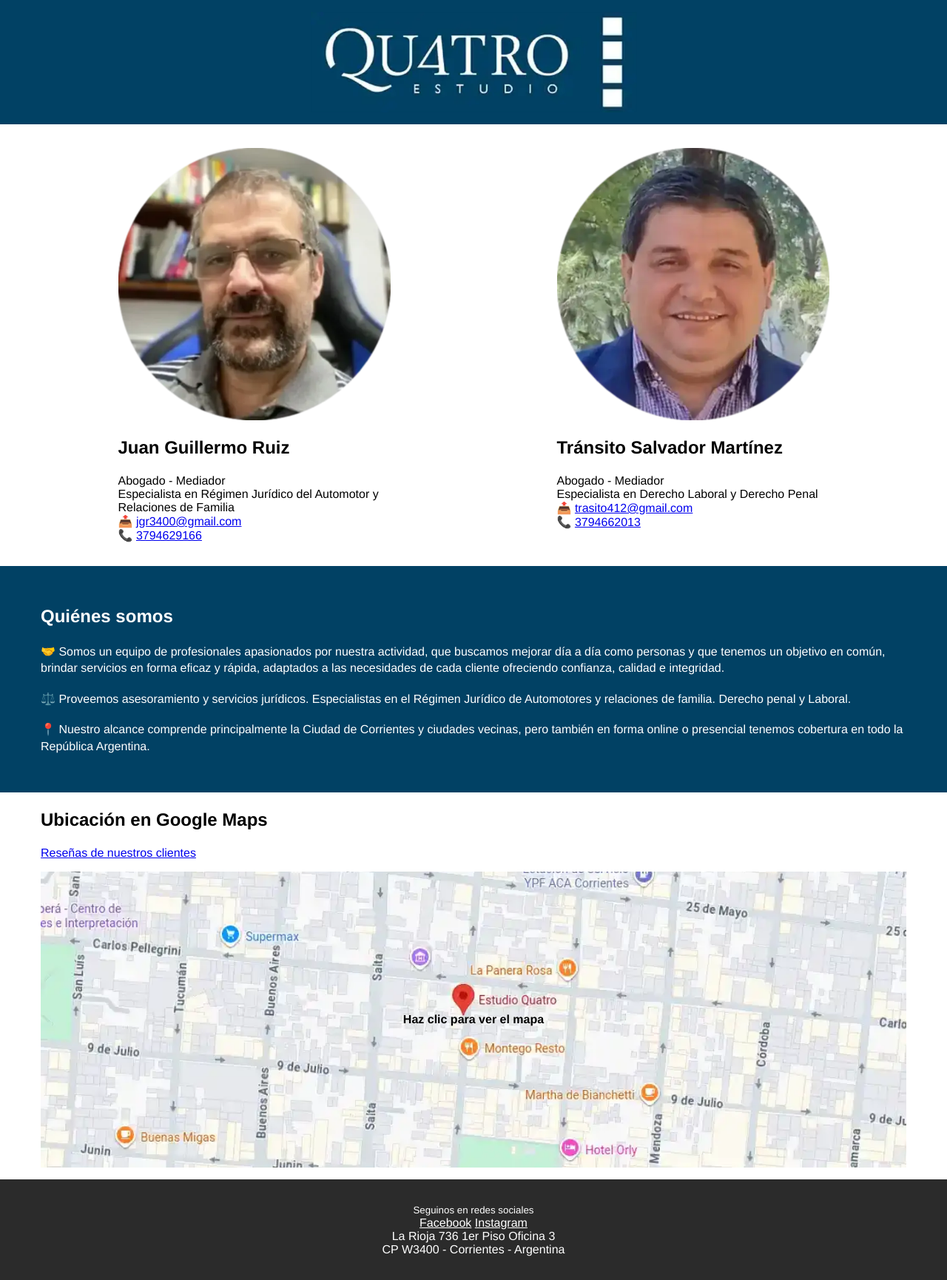
After one commit to juanpabloruiz/quatro26, a PHP site: page /index.html in a window 1280 px wide. The commit adds this page. Shown: the whole page at 74% size. Run offline with PHP 8.4, Linux system fonts and the light colour scheme.

Commit message:
Change to html

```diff
--- a/css/style.css
+++ b/css/style.css
@@ -1 +1,93 @@
-*{box-sizing:border-box;margin:0;padding:0}@font-face{font-family:'Oxygen';font-display:swap;src:url('../fonts/Oxygen-Regular.ttf') format('truetype');font-weight:normal;font-style:normal}body{font:18px 'Oxygen',Arial,Serif}footer{background:#2b2b2b;color:#fff;padding:2rem;text-align:center}footer a{color:#fff}h2{margin:1.4rem 0}header{background-color:#014164;display:flex;justify-content:center;align-items:center;padding:1rem 0}.somos{font-size:1.4rem;background-color:#014164;color:#fff;display:flex;justify-content:center;align-items:center;padding:1rem 1.4rem}.somos p{line-height:2rem;margin-bottom:1.2rem}header img{max-width:100%;height:auto;display:block}.contenedor{max-width:1200px;margin:1rem auto;padding:0 15px}.columna{margin:0 auto;padding:1rem;border-radius:.5rem;max-width:400px}.columna p{font-size:1.4rem;line-height:2.2rem;}.columna img{margin:0 auto 1rem;width:100%;height:auto;display:block;border-radius:.5rem}.fila{display:grid;grid-template-columns:repeat(auto-fit,minmax(250px,1fr));gap:1rem}
+* {
+    box-sizing: border-box;
+    margin: 0;
+    padding: 0
+}
+
+/* @font-face {
+    font-family: 'Oxygen';
+    font-display: swap;
+    src: url('../fonts/Oxygen-Regular.ttf') format('truetype');
+    font-weight: normal;
+    font-style: normal
+} */
+
+body {
+    font: 16px Helvetica, Arial, Serif;
+}
+
+footer {
+    background: #2b2b2b;
+    color: #fff;
+    padding: 2rem;
+    text-align: center
+}
+
+footer a {
+    color: #fff
+}
+
+h2 {
+    margin: 1.4rem 0
+}
+
+header {
+    background-color: #014164;
+    display: flex;
+    justify-content: center;
+    align-items: center;
+    padding: 1rem 0
+}
+
+.somos {
+    /* font-size: 1.4rem; */
+    background-color: #014164;
+    color: #fff;
+    display: flex;
+    justify-content: center;
+    align-items: center;
+    padding: 1rem 1.4rem
+}
+
+.somos p {
+    line-height: 1.4rem;
+    margin-bottom: 1.2rem
+}
+
+header img {
+    max-width: 100%;
+    height: auto;
+    display: block
+}
+
+.contenedor {
+    max-width: 1200px;
+    margin: 1rem auto;
+    padding: 0 15px
+}
+
+.columna {
+    margin: 0 auto;
+    padding: 1rem;
+    border-radius: .5rem;
+    max-width: 400px
+}
+/*
+.columna p {
+    font-size: 1.4rem;
+    line-height: 2.2rem;
+}
+*/
+.columna img {
+    margin: 0 auto 1rem;
+    width: 100%;
+    height: auto;
+    display: block;
+    border-radius: .5rem
+}
+
+.fila {
+    display: grid;
+    grid-template-columns: repeat(auto-fit, minmax(250px, 1fr));
+    gap: 1rem
+}
--- /dev/null
+++ b/index.html
@@ -0,0 +1,106 @@
+<!DOCTYPE html>
+<html lang="es">
+
+<head>
+
+    <meta charset="UTF-8">
+    <meta name="viewport" content="width=device-width, initial-scale=1.0">
+    <title>Estudio Quatro</title>
+
+    <!-- Style -->
+    <link rel="stylesheet" href="css/style.css">
+
+</head>
+
+<body>
+
+    <!-- Header -->
+    <header>
+        <a href="../">
+            <picture>
+                <source srcset="img/logo.webp" type="image/webp" />
+                <img src="img/logo.png" fetchpriority=high width="441" height="136" alt="Logotipo" />
+            </picture>
+        </a>
+    </header>
+
+    <!-- Team -->
+    <div class="contenedor fila" id="equipo">
+        <div class="columna">
+            <picture>
+                <source srcset="img/juan.webp" type="image/webp">
+                <img src="img/juan.jpg" fetchpriority=high width="525" height="525" alt="Juan Guillermo Ruiz">
+            </picture>
+            <h2>Juan Guillermo Ruiz</h2>
+            <p>Abogado - Mediador</p>
+            <p>Especialista en Régimen Jurídico del Automotor y Relaciones de Familia</p>
+            <p>📤 <a href="mailto:jgr3400@gmail.com">jgr3400@gmail.com</a></p>
+            <p>📞 <a href="tel:3794629166">3794629166</a></p>
+        </div>
+
+        <div class="columna">
+            <picture>
+                <source srcset="img/transito.webp" type="image/webp">
+                <img src="img/transito.jpg" fetchpriority=high width="525" height="525"
+                    alt="Tránsito Salvador Martínez">
+            </picture>
+            <h2>Tránsito Salvador Martínez</h2>
+            <p>Abogado - Mediador</p>
+            <p>Especialista en Derecho Laboral y Derecho Penal</p>
+            <p>📤 <a href="mailto:trasito412@gmail.com">trasito412@gmail.com</a></p>
+            <p>📞 <a href="tel:3794662013">3794662013</a></p>
+        </div>
+    </div>
+
+
+    <!-- About -->
+    <div class="somos" id="quienes-somos">
+        <section class="contenedor">
+            <h2>Quiénes somos</h2>
+            <p>🤝 Somos un equipo de profesionales apasionados por nuestra actividad, que buscamos mejorar día a día
+                como personas y que tenemos un objetivo en común, brindar servicios en forma eficaz y rápida, adaptados
+                a las necesidades de cada cliente ofreciendo confianza, calidad e integridad.</p>
+            <p>⚖️ Proveemos asesoramiento y servicios jurídicos. Especialistas en el Régimen Jurídico de Automotores y
+                relaciones de familia. Derecho penal y Laboral.</p>
+            <p>📍 Nuestro alcance comprende principalmente la Ciudad de Corrientes y ciudades vecinas, pero también en
+                forma online o presencial tenemos cobertura en todo la República Argentina.</p>
+        </section>
+    </div>
+
+    <!-- Map -->
+    <section class="contenedor" id="contacto">
+        <h2>Ubicación en Google Maps</h2>
+        <a target="_BLANK"
+            href="https://www.google.com.ar/search?sxsrf=ACYBGNQDnuW-Kry7m1tnKC4DdZxXvFFy2A%3A1571524101231&source=hp&ei=BY6rXcuIDJO95OUP6-6YKA&q=estudio+quatro&oq=estudio+quatro&gs_l=psy-ab.3..35i39j0i22i30j0i22i10i30j38.1557.4302..4748...0.0..0.98.1301.14......0....1..gws-wiz.......0j0i131j0i67j0i20i263j0i10.ph4UaGhHjag&ved=0ahUKEwiLn7u-r6nlAhWTHrkGHWs3BgUQ4dUDCAY&uact=5#lrd=0x94456c783f70041d:0xd24a2d1dada87c4f,1,,,">Reseñas
+            de nuestros clientes</a>
+        <div id="map-container" style="margin-top:1rem;width:100%; height:400px; position:relative; cursor:pointer;">
+            <picture>
+                <source srcset="img/mapa.webp" type="image/webp">
+                <img src="img/mapa.jpg" fetchpriority=high alt="Mapa de Estudio Quatro"
+                    style="width:100%; height:400px; object-fit:cover; display:block;">
+            </picture>
+            <!-- Texto opcional sobre la imagen -->
+            <div
+                style="position:absolute;top:0;left:0;width:100%;height:100%;display:flex;align-items:center;justify-content:center;color:black;font-weight:bold;">
+                Haz clic para ver el mapa
+            </div>
+        </div>
+    </section>
+
+    <!-- Footer -->
+    <footer>
+        <small>Seguinos en redes sociales</small>
+        <br>
+        <a href="https://www.facebook.com/EstudioQuatroo/" target="_BLANK">Facebook</a>
+        <a href="https://www.instagram.com/estudio_quatro/" target="_BLANK">Instagram</a>
+        <br>
+        La Rioja 736 1er Piso Oficina 3<br>
+        CP W3400 - Corrientes - Argentina
+    </footer>
+
+    <!-- Script -->
+    <script src="js/main.min.js" defer></script>
+
+</body>
+
+</html>
```
Also changed, not shown: 2 other files.
